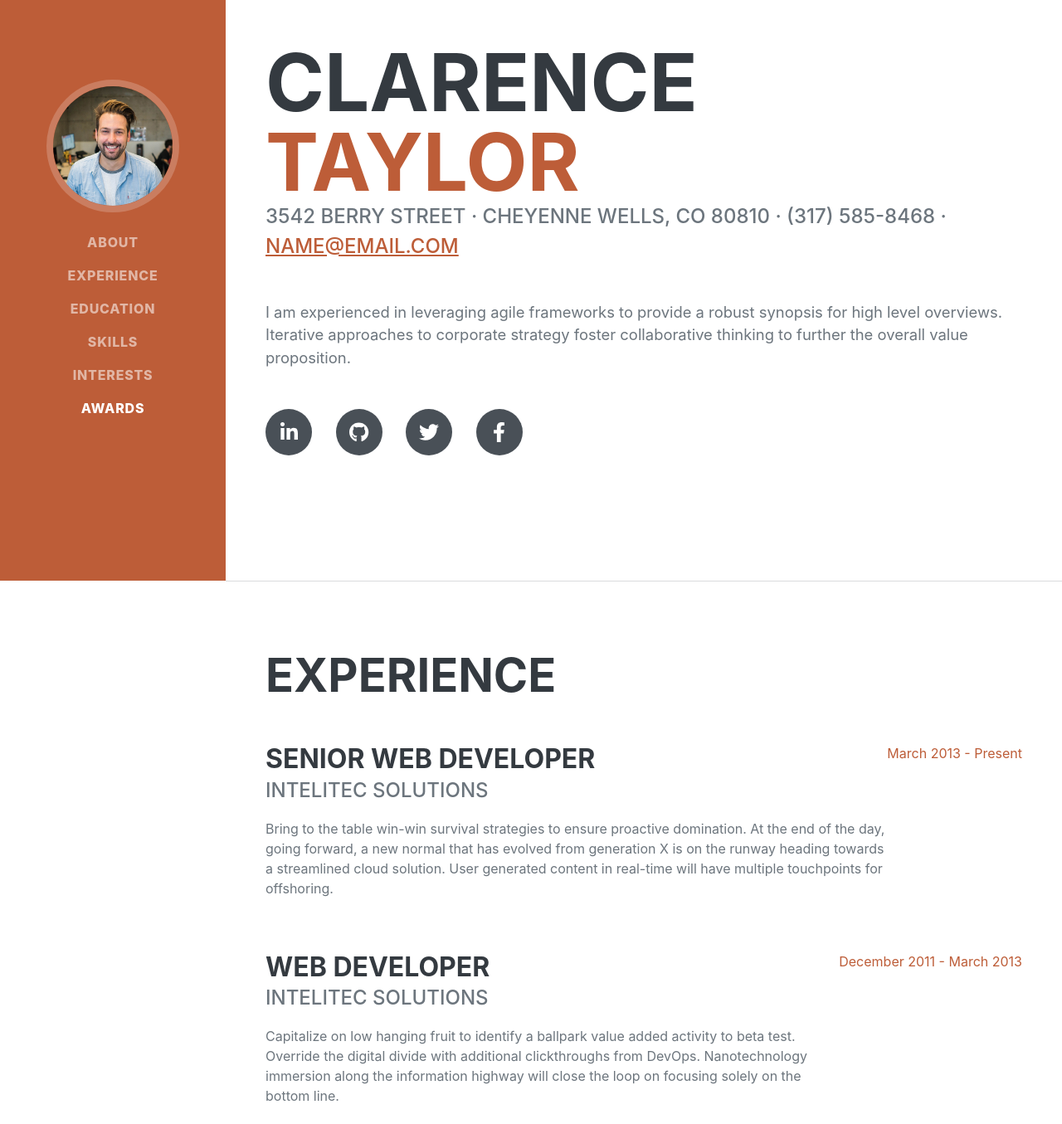
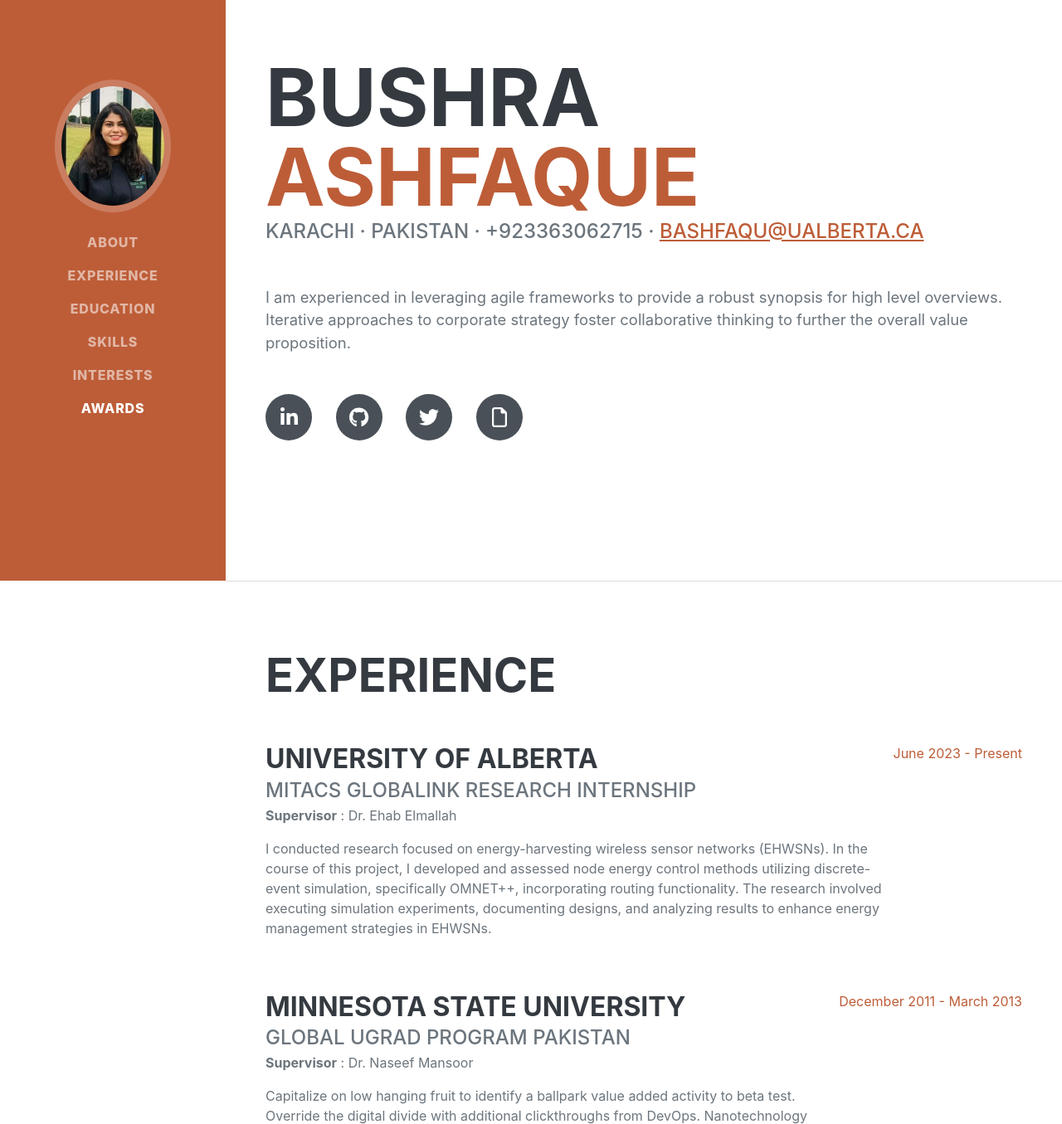
Before and after one commit to bushra2001/bushra2001.github.io, a website: page index.html in a window 1280 px wide. Shown: the part 100-1455 px from the top of the page at 83% size. Drawn offline with nearby package versions, Linux system fonts and the light colour scheme; a web font is replaced by a local one.

Commit message:
Updating info

```diff
--- a/index.html
+++ b/index.html
@@ -19,8 +19,8 @@
         <!-- Navigation-->
         <nav class="navbar navbar-expand-lg navbar-dark bg-primary fixed-top" id="sideNav">
             <a class="navbar-brand js-scroll-trigger" href="#page-top">
-                <span class="d-block d-lg-none">Clarence Taylor</span>
-                <span class="d-none d-lg-block"><img class="img-fluid img-profile rounded-circle mx-auto mb-2" src="assets/img/profile.jpg" alt="..." /></span>
+                <span class="d-block d-lg-none">Bushra Ashfaque</span>
+                <span class="d-none d-lg-block"><img class="img-fluid img-profile rounded-circle mx-auto mb-2" src="assets/img/profile_bushra.jpeg" alt="..." /></span>
             </a>
             <button class="navbar-toggler" type="button" data-bs-toggle="collapse" data-bs-target="#navbarResponsive" aria-controls="navbarResponsive" aria-expanded="false" aria-label="Toggle navigation"><span class="navbar-toggler-icon"></span></button>
             <div class="collapse navbar-collapse" id="navbarResponsive">
@@ -40,19 +40,19 @@
             <section class="resume-section" id="about">
                 <div class="resume-section-content">
                     <h1 class="mb-0">
-                        Clarence
-                        <span class="text-primary">Taylor</span>
+                        Bushra
+                        <span class="text-primary">Ashfaque</span>
                     </h1>
                     <div class="subheading mb-5">
-                        3542 Berry Street · Cheyenne Wells, CO 80810 · (317) 585-8468 ·
-                        <a href="mailto:name@email.com">name@email.com</a>
+                        Karachi · Pakistan · +923363062715 ·
+                        <a href="mailto:name@email.com">bashfaqu@ualberta.ca</a>
                     </div>
                     <p class="lead mb-5">I am experienced in leveraging agile frameworks to provide a robust synopsis for high level overviews. Iterative approaches to corporate strategy foster collaborative thinking to further the overall value proposition.</p>
                     <div class="social-icons">
-                        <a class="social-icon" href="#!"><i class="fab fa-linkedin-in"></i></a>
-                        <a class="social-icon" href="#!"><i class="fab fa-github"></i></a>
-                        <a class="social-icon" href="#!"><i class="fab fa-twitter"></i></a>
-                        <a class="social-icon" href="#!"><i class="fab fa-facebook-f"></i></a>
+                        <a class="social-icon" href="https://www.linkedin.com/in/bashfaqu/"><i class="fab fa-linkedin-in"></i></a>
+                        <a class="social-icon" href="https://github.com/bushra2001"><i class="fab fa-github"></i></a>
+                        <a class="social-icon" href="https://twitter.com/AshfaqueBushra"><i class="fab fa-twitter"></i></a>
+                        <a class="social-icon" href="https://bushra2001.netlify.app/"><i class="far fa-file"></i></a>
                     </div>
                 </div>
             </section>
@@ -63,16 +63,18 @@
                     <h2 class="mb-5">Experience</h2>
                     <div class="d-flex flex-column flex-md-row justify-content-between mb-5">
                         <div class="flex-grow-1">
-                            <h3 class="mb-0">Senior Web Developer</h3>
-                            <div class="subheading mb-3">Intelitec Solutions</div>
-                            <p>Bring to the table win-win survival strategies to ensure proactive domination. At the end of the day, going forward, a new normal that has evolved from generation X is on the runway heading towards a streamlined cloud solution. User generated content in real-time will have multiple touchpoints for offshoring.</p>
+                            <h3 class="mb-0">UNIVERSITY OF ALBERTA</h3>
+                            <div class="subheading mb-0">Mitacs Globalink Research Internship</div>
+                            <div class="subsubheading mb-3"><strong>Supervisor</strong> : Dr. Ehab Elmallah</h2></div>
+                            <p>I conducted research focused on energy-harvesting wireless sensor networks (EHWSNs). In the course of this project, I developed and assessed node energy control methods utilizing discrete-event simulation, specifically OMNET++, incorporating routing functionality. The research involved executing simulation experiments, documenting designs, and analyzing results to enhance energy management strategies in EHWSNs.</p>
                         </div>
-                        <div class="flex-shrink-0"><span class="text-primary">March 2013 - Present</span></div>
+                        <div class="flex-shrink-0"><span class="text-primary">June 2023 - Present</span></div>
                     </div>
                     <div class="d-flex flex-column flex-md-row justify-content-between mb-5">
                         <div class="flex-grow-1">
-                            <h3 class="mb-0">Web Developer</h3>
-                            <div class="subheading mb-3">Intelitec Solutions</div>
+                            <h3 class="mb-0">MINNESOTA STATE UNIVERSITY</h3>
+                            <div class="subheading mb-0">Global Ugrad Program Pakistan</div>
+                            <div class="subsubheading mb-3"><strong>Supervisor</strong> : Dr. Naseef Mansoor</h2></div>
                             <p>Capitalize on low hanging fruit to identify a ballpark value added activity to beta test. Override the digital divide with additional clickthroughs from DevOps. Nanotechnology immersion along the information highway will close the loop on focusing solely on the bottom line.</p>
                         </div>
                         <div class="flex-shrink-0"><span class="text-primary">December 2011 - March 2013</span></div>
```
Also changed, not shown: assets/img/profile_bushra.jpeg (added).
